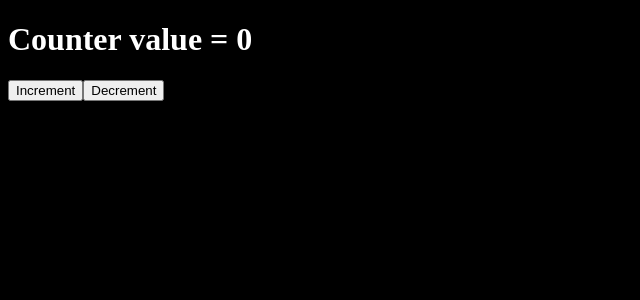
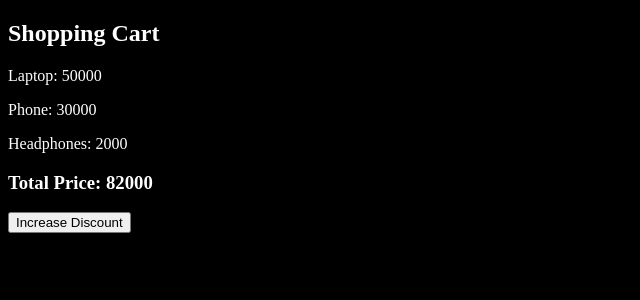
Before and after one commit to bisheshshrestha/React_All_Hooks, a React (Vite) app: page / in a window 1280 px wide. Shown: the top 300 px of the page, without its empty margins (0-640 px from the left). Built offline with nearby package versions, Linux system fonts and the light colour scheme.

Commit message:
feat: completed useMemo hook

```diff
--- /dev/null
+++ b/hooks/useMemo/Cart.jsx
@@ -0,0 +1,33 @@
+import React, { useState, useMemo } from "react";
+
+const Cart = () => {
+  const [cart, setCart] = useState([
+    { id: 1, name: "Laptop", price: 50000 },
+    { id: 2, name: "Phone", price: 30000 },
+    { id: 3, name: "Headphones", price: 2000 },
+  ]);
+
+  const [discount, setDiscount] = useState(0);
+
+  const totalPrice = useMemo(() => {
+    console.log("Calculating total price...");
+    return cart.reduce((total, item) => total + item.price, 0);
+  }, [cart]);
+
+  return (
+    <div>
+      <h2>Shopping Cart</h2>
+      {cart.map((item) => (
+        <p key={item.id}>
+          {item.name}: {item.price}
+        </p>
+      ))}
+      <h3>Total Price: {totalPrice}</h3>
+      <button onClick={() => setDiscount(discount + 10)}>
+        Increase Discount
+      </button>
+    </div>
+  );
+};
+
+export default Cart;
--- a/src/App.jsx
+++ b/src/App.jsx
@@ -4,6 +4,7 @@
 import ChangeBackground from "../hooks/useLayoutEffect/ChangeBackground";
 import NepalGov from "../hooks/useContext/props_drilling/NepalGov";
 import Reducer from "../hooks/useReducer/Reducer";
+import Cart from "../hooks/useMemo/Cart";
 
 const App = () => {
   return (
@@ -21,7 +22,10 @@
       {/* <NepalGov /> */}
 
       {/* useReducer hook */}
-      <Reducer />
+      {/* <Reducer /> */}
+
+      {/* useMemo hook */}
+      <Cart />
     </div>
   );
 };
```
